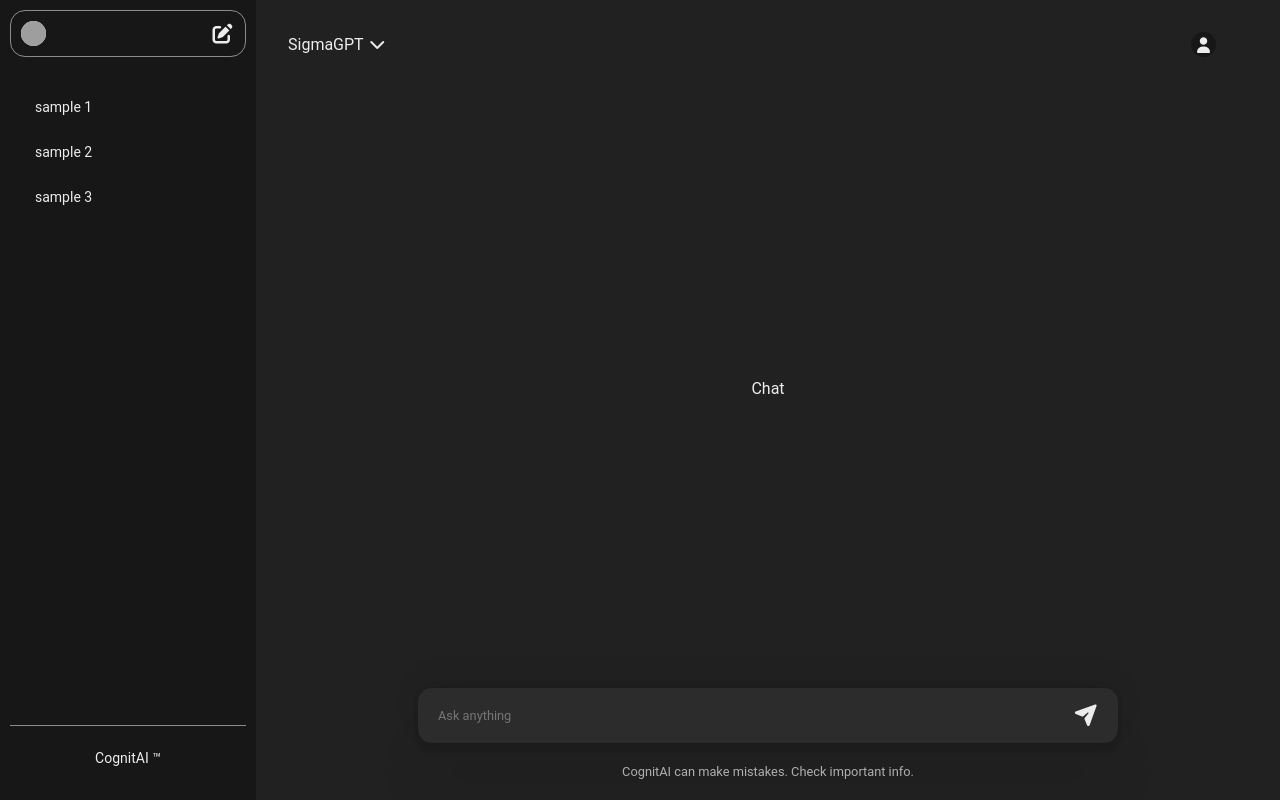
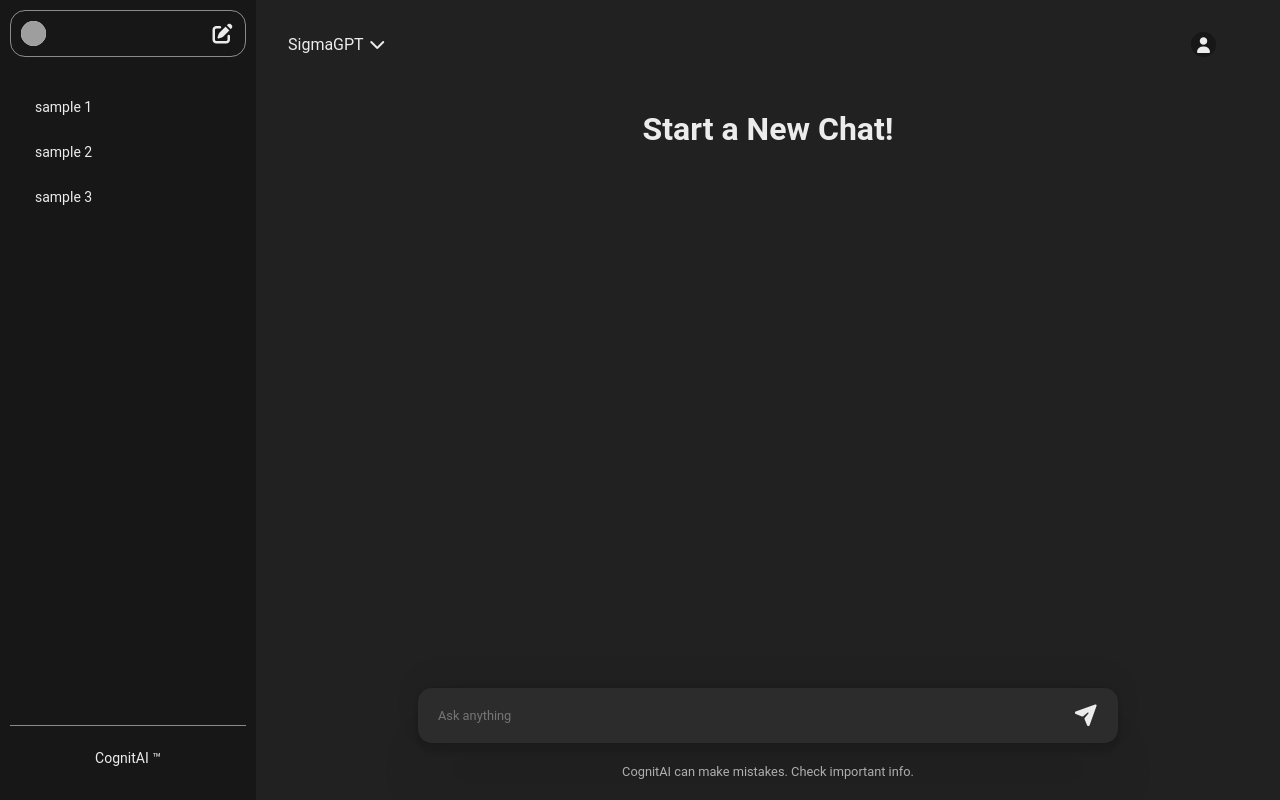
Before and after one commit to VAMSHIYADAV46/Cognit-AI, a React (Vite) app in the folder Frontend/: page / in a window 1280 px wide. Built offline with nearby package versions, Linux system fonts and the light colour scheme; grey boxes are pictures that could not be loaded.

Commit message:
Chat display Implementaion

```diff
--- a/Frontend/src/App.jsx
+++ b/Frontend/src/App.jsx
@@ -12,12 +12,16 @@ function App() {
   const [prompt, setPrompt] = useState("");
   const [reply, setReply] = useState(null);
   const [currThreadId, setCurrThreadId] = useState(uuidv4());
+  const [prevChats, setPrevChats] = useState([]); //stores all chats of curr threads
+  const [newChat, setNewChat] = useState(true);
 
 
   const providerValues = {
-     prompt, setPrompt,
+    prompt, setPrompt,
     reply, setReply,
-    currThreadId, setCurrThreadId
+    currThreadId, setCurrThreadId,
+    newChat, setNewChat,
+    prevChats, setPrevChats
   };
 
 
--- a/Frontend/src/components/Chat.jsx
+++ b/Frontend/src/components/Chat.jsx
@@ -1,10 +1,31 @@
 import "../styles/Chat.css"
+import React, { useContext, useState, useEffect } from "react";
+import  MyContext  from "../MyContext";
 
 function Chat(){
+    const {newChat, prevChats, reply} = useContext(MyContext);
+
     return (
-        <div className="Chat">
-            Chat
-        </div>
+        <>
+            {/* {newChat && <h1>Start a New Chat!</h1>} */}
+            {newChat ? <h1>Start a New Chat!</h1> : ""}
+
+
+             <div className="chats">
+                {
+                    prevChats?.map((chat, idx) =>
+                        <div className={chat.role === "user"? "userDiv" : "gptDiv"} key={idx}>
+                            {
+                                chat.role === "user"?
+                                <p className="userMessage">{chat.content}</p> :
+                                <p className="gptMessage">{chat.content}</p>
+
+                            }
+                        </div>
+                    )
+                }
+             </div>
+        </>
     )
 }
 
--- a/Frontend/src/components/ChatWindow.jsx
+++ b/Frontend/src/components/ChatWindow.jsx
@@ -1,6 +1,6 @@
 import "../styles/ChatWindow.css"
 import Chat from "./Chat";
-import {SyncLoader} from "react-spinners";
+import {SyncLoader,HashLoader} from "react-spinners";
 
 import  MyContext  from "../MyContext.jsx";
 import { useContext, useState, useEffect } from "react";
@@ -40,6 +40,23 @@ function ChatWindow(){
     }
 
 
+        useEffect(() => {
+        if(prompt && reply) {
+            setPrevChats(prevChats => (
+                [...prevChats, {
+                    role: "user",
+                    content: prompt
+                },{
+                    role: "assistant",
+                    content: reply
+                }]
+            ));
+        }
+
+        setPrompt("");
+    }, [reply]);
+
+
     return(
         <div className="chatWindow">
             <div className="navbar">
@@ -49,8 +66,9 @@ function ChatWindow(){
                 </div>
             </div>
 
+            {/* <SyncLoader loading={Loading} color="white" ></SyncLoader> */}
+            <HashLoader loading={Loading} color="white" ></HashLoader>
             <Chat></Chat>
-            <SyncLoader loading={Loading} color="white" ></SyncLoader>
 
             <div className="chatInput">
                 <div className="inputBox">
--- a/Frontend/src/styles/Chat.css
+++ b/Frontend/src/styles/Chat.css
@@ -0,0 +1,52 @@
+.chats {
+    max-width: 700px;
+    overflow-y: auto;
+    padding: 8rem;
+    scroll-behavior: smooth;
+    scrollbar-color:yellow;
+}
+
+.userDiv {
+    display: flex;
+    justify-content: flex-end;
+    font-size: 0.9rem;
+}
+
+
+.gptDiv {
+    text-align: left;
+    font-size: 0.9rem;
+}
+
+.userMessage {
+    background-color: #323232;
+    padding: 10px 20px;
+    border-radius: 14px;
+    margin-left: 15rem;
+    max-width: 500px;
+    width: fit-content;
+}
+
+.hljs {
+    border-radius: 14px !important;
+}
+
+pre {
+    white-space: pre-wrap;
+}
+
+.chats {
+    max-width: 700px;
+    height: 80vh;
+    overflow-y: auto;   /* scrolling enabled */
+    padding: 1rem;
+    margin: 0 auto;
+
+    /* Firefox */
+    scrollbar-width: none;   /* hide scrollbar */
+}
+
+/* Chrome, Edge, Safari */
+.chats::-webkit-scrollbar {
+    display: none;  /* hide scrollbar */
+}
```
